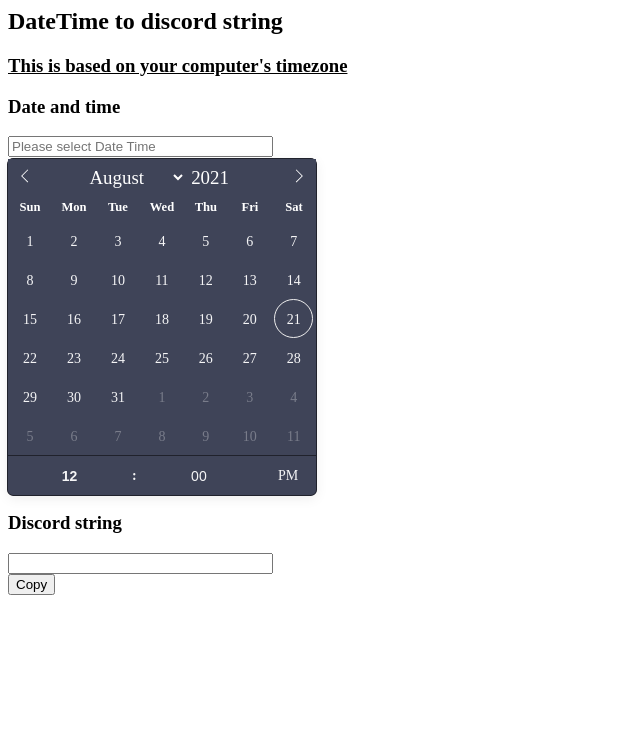
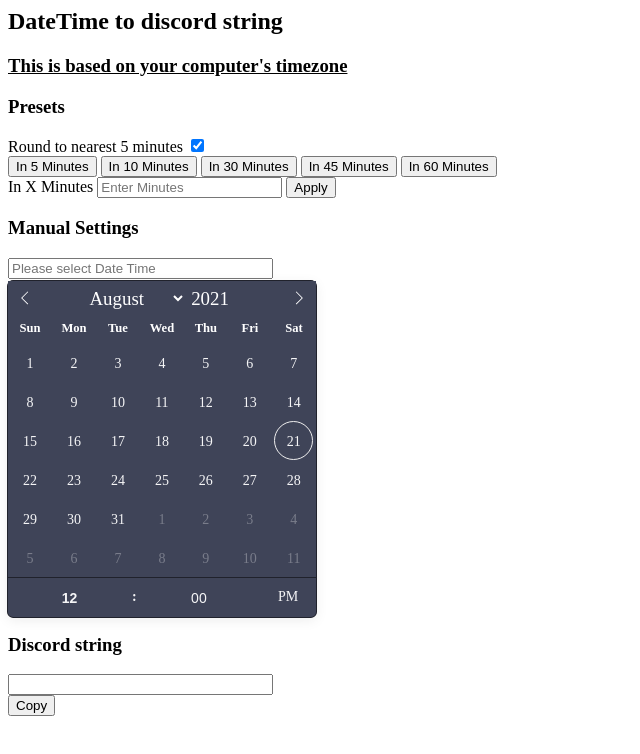
Before and after one commit to jaysc/discord-datetime, a plain HTML site: page index.html in a window 1280 px wide. Shown: the whole page, without its empty margins (0-640 px from the left). Drawn offline with nearby package versions, Linux system fonts and the light colour scheme.

Commit message:
added some presets

```diff
--- a/index.html
+++ b/index.html
@@ -5,13 +5,31 @@
     <link rel="stylesheet" type="text/css" href="https://npmcdn.com/flatpickr/dist/themes/dark.css">
 </head>
 <script src="https://cdn.jsdelivr.net/npm/flatpickr"></script>
-
 <body>
     <div>
         <h2>DateTime to discord string</h2>
         <u><h3>This is based on your computer's timezone</h3></u>
         <div>
-            <h3>Date and time</h3>
+            <h3>Presets</h3>
+            <div>
+                <label>Round to nearest 5 minutes</label>
+                <input type="checkbox" id="presetRound" checked >
+            </div>
+            <div>
+                <button type="button" onclick="setFpMinutesRelative(5)">In 5 Minutes</button>
+                <button type="button" onclick="setFpMinutesRelative(10)">In 10 Minutes</button>
+                <button type="button" onclick="setFpMinutesRelative(30)">In 30 Minutes</button>
+                <button type="button" onclick="setFpMinutesRelative(45)">In 45 Minutes</button>
+                <button type="button" onclick="setFpMinutesRelative(60)">In 60 Minutes</button>
+            </div>
+            <div>
+                <label>In X Minutes</label>
+                <input type="number" id="inputMinutes" size="30" placeholder="Enter Minutes" data-input>
+                <button type="button" onclick="setMinutesInput()">Apply</button>
+            </div>
+        </div>
+        <div>
+            <h3>Manual Settings</h3>
             <input type="text" id="inputDate" size="30" placeholder="Please select Date Time" data-input>
         </div>
         <div>
@@ -25,10 +43,13 @@
 <script>
     const inputDateElement = document.querySelector("#inputDate")
     const discordDateElement = document.querySelector("#discordDate")
+    const inputMinutesElement = document.querySelector("#inputMinutes");
+    const presetRoundElement = document.querySelector("#presetRound");
+    const coeff = 1000 * 60 * 5;
     inputDateElement.value = "";
     discordDateElement.value = "";
 
-    flatpickr(inputDate, {
+    const fp = flatpickr(inputDate, {
         enableTime: true,
         dateFormat: "F, d Y H:i",
         onChange: setDiscordDate,
@@ -45,6 +66,22 @@
         navigator.clipboard.writeText(discordDateElement.value);
     }
 
+    function addMinutesFromCurrent(minutes){
+        return (new Date()).getTime() + (minutes * 60 * 1000);
+    }
+
+    function setMinutesInput(){
+        setFpMinutesRelative(inputMinutesElement.value)
+    }
+
+    function setFpMinutesRelative(minutes){
+        let newDate = addMinutesFromCurrent(minutes);
+        if (presetRoundElement.checked){
+            newDate = new Date(Math.round((new Date(newDate).getTime()) / coeff) * coeff)
+        }
+        fp.setDate(newDate, true);
+    }
+
 </script>
 
 </html>
```
